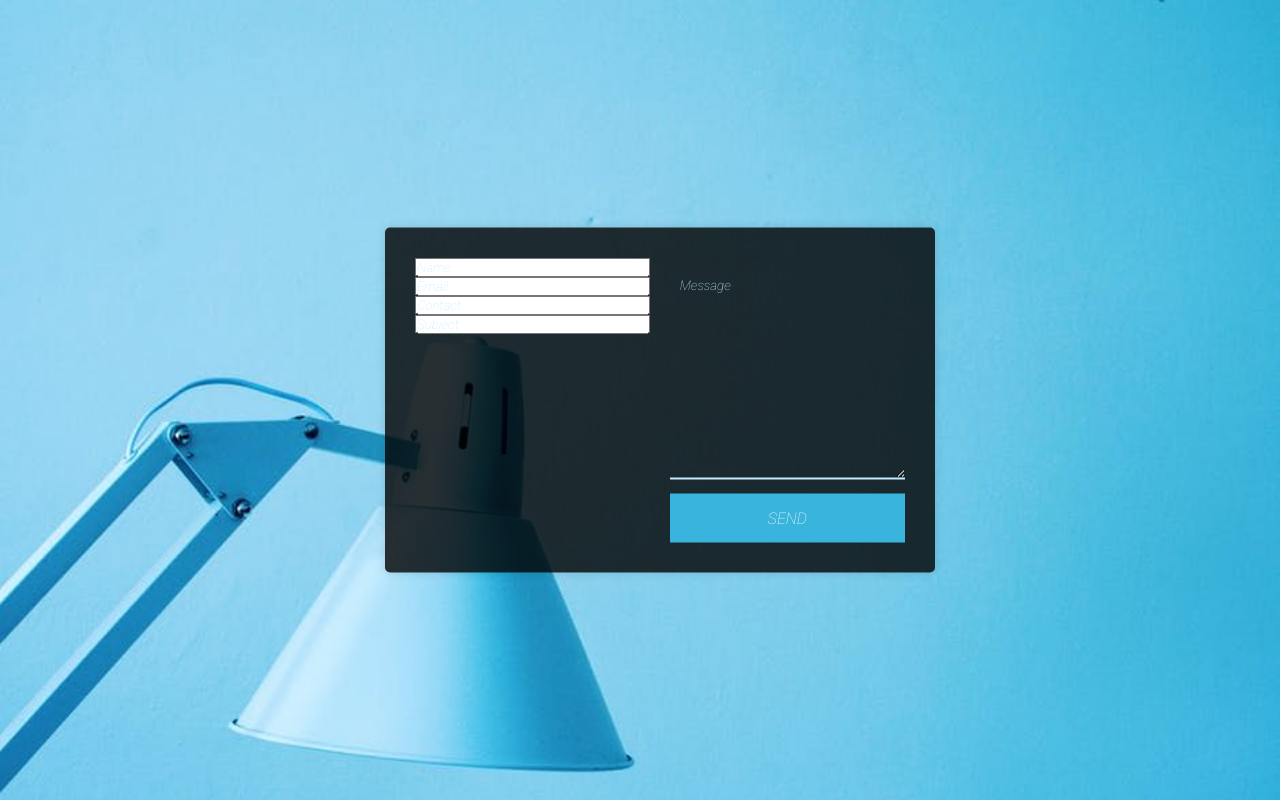
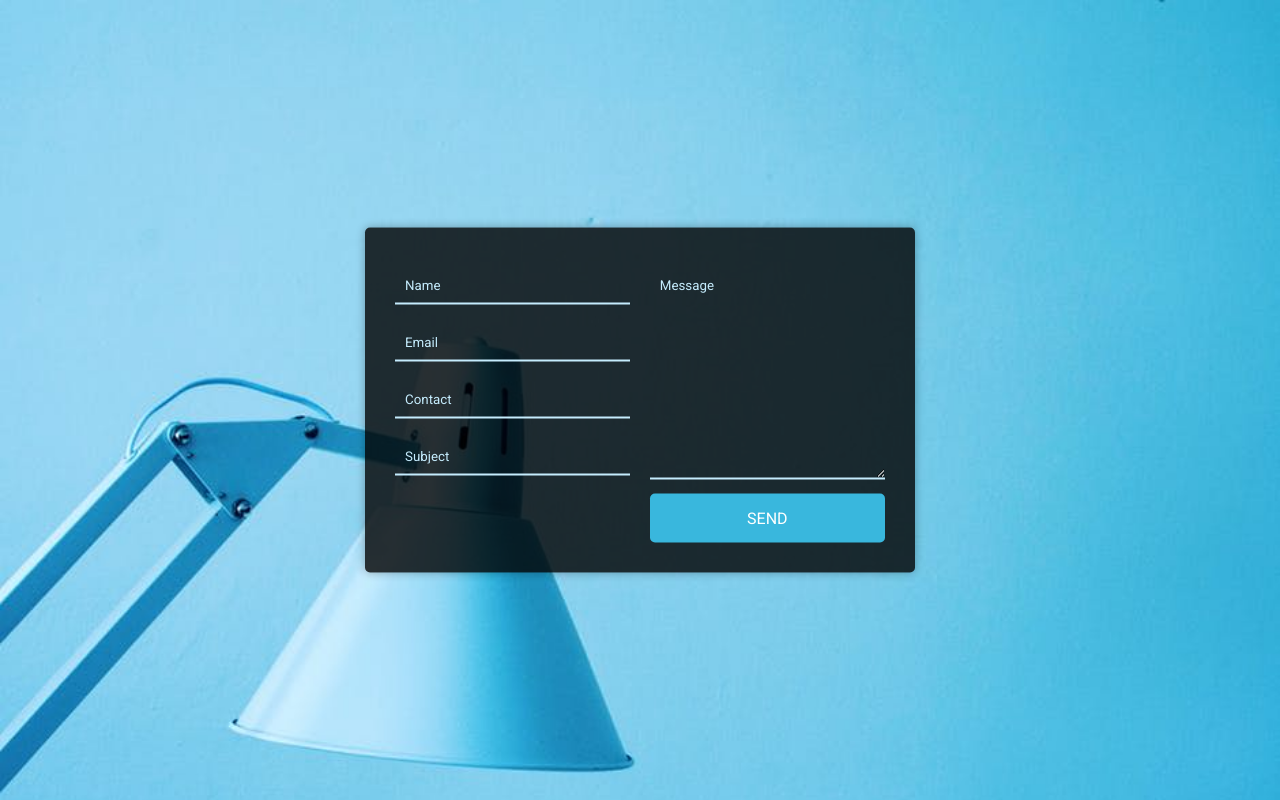
Before and after one commit to Suvanwita/Task-2-Responsive-contact-us-form, a plain HTML site: page index.html in a window 1280 px wide. Drawn offline with Linux system fonts and the light colour scheme.

Commit message:
Update styles.css

```diff
--- a/styles.css
+++ b/styles.css
@@ -1,96 +1,100 @@
-@import url('https://fonts.googleapis.com/css2?family=Roboto:ital,wght@1,100&display=swap');
+@import url('https://fonts.googleapis.com/css?family=Roboto');
 
 *{
-  margin:0;
-  padding:0;
+  margin: 0;
+  padding: 0;
   box-sizing: border-box;
   outline: none;
   font-family: 'Roboto', sans-serif;
 }
 
 body{
-  background: url(bg.jpg) no-repeat top center;
+  background: url('bg.jpg') no-repeat top center;
   background-size: cover;
-  height:100vh;
+  height: 100vh;
 }
 
 .wrapper{
   position: absolute;
-  top:50%;
-  transform: translateY(-50%);
-  width:100%;
-  margin: 0 20px;
+  top: 50%;
+  left: 50%;
+  transform: translate(-50%, -50%);
+  width: 100%;
+  max-width: 550px;
+  background: rgba(0,0,0,0.8);
+  padding: 30px;
+  border-radius: 5px;
+  box-shadow: 0 0 10px rgba(0,0,0,0.3);
+}
+
+.wrapper .title h1{
+  color: #c5ecfd;
+  text-align: center;
+  margin-bottom: 25px;
 }
 
 .contact-form{
-  max-width:550px;
-  margin:0 auto;
-  background: rgba(0,0,0,0.8);
-  padding:30px;
-  border-radius: 5px;
-  display:flex;
-  flex-direction:row;
-  box-shadow:0 0 10px rgba(0,0,0,0.13);
-
+  display: flex;
 }
 
 .input-fields{
-  display:flex;
-  flex-direction:column;
-  margin-right:4%;
+  display: flex;
+  flex-direction: column;
+  margin-right: 4%;
 }
 
 .input-fields,
 .msg{
-width:48%
+  width: 48%;
 }
 
-.input-fields.input,
+.input-fields .input,
 .msg textarea{
   margin: 10px 0;
-  background:transparent;
-  border:0;
-  border-bottom:2px solid #c5ecfd;
-  padding:10px;
-  color:#c5ecfd;
-  width:100%;
+  background: transparent;
+  border: 0px;
+  border-bottom: 2px solid #c5ecfd;
+  padding: 10px;
+  color: #c5ecfd;
+  width: 100%;
 }
 
 .msg textarea{
-  height:212px;
+  height: 212px;
 }
 
-::-webkit-input-placeholder{
-  color:#c5ecfd;
+::-webkit-input-placeholder {
+  /* Chrome/Opera/Safari */
+  color: #c5ecfd;
+}
+::-moz-placeholder {
+  /* Firefox 19+ */
+  color: #c5ecfd;
+}
+:-ms-input-placeholder {
+  /* IE 10+ */
+  color: #c5ecfd;
 }
 
-::-moz-input-placeholder{
-  color:#c5ecfd;
+.btn {
+    background: #39b7dd;
+    text-align: center;
+    padding: 15px;
+    border-radius: 5px;
+    color: #fff;
+    cursor: pointer;
+    text-transform: uppercase;
 }
 
-::-ms-input-placeholder{
-  color:#c5ecfd;
-}
-
-.btn{
-  background: #39b5dd;
-  text-align:center;
-  padding:15px;
-  border:5px;
-  color:#fff;
-  cursor:pointer;
-  text-transform: uppercase;
-}
-
-@media screen and (max-width:600px){
+@media screen and (max-width: 600px){
   .contact-form{
-    flex-direction:column;
+    flex-direction: column;
   }
   .msg textarea{
-    height:80px;
+    height: 80px;
   }
   .input-fields,
   .msg{
-    width:100%;
+    width: 100%;
   }
 }
```
